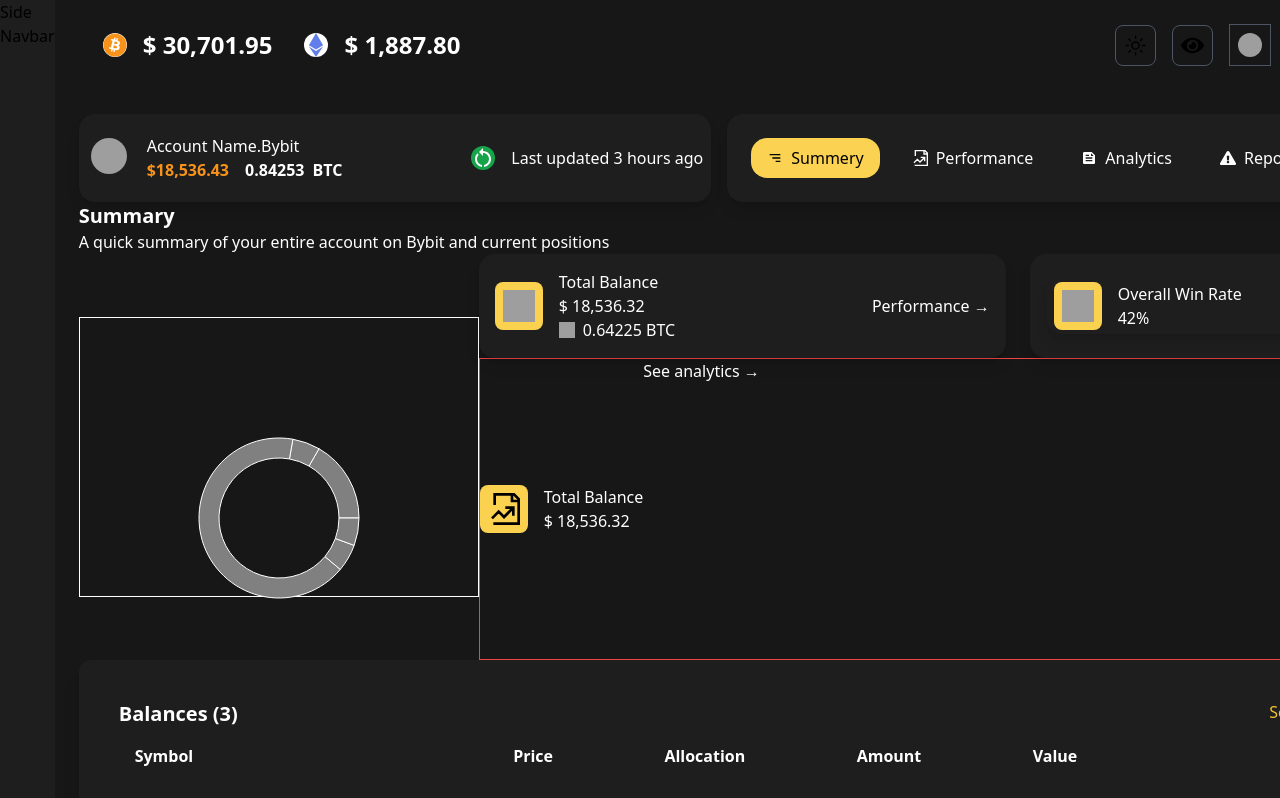
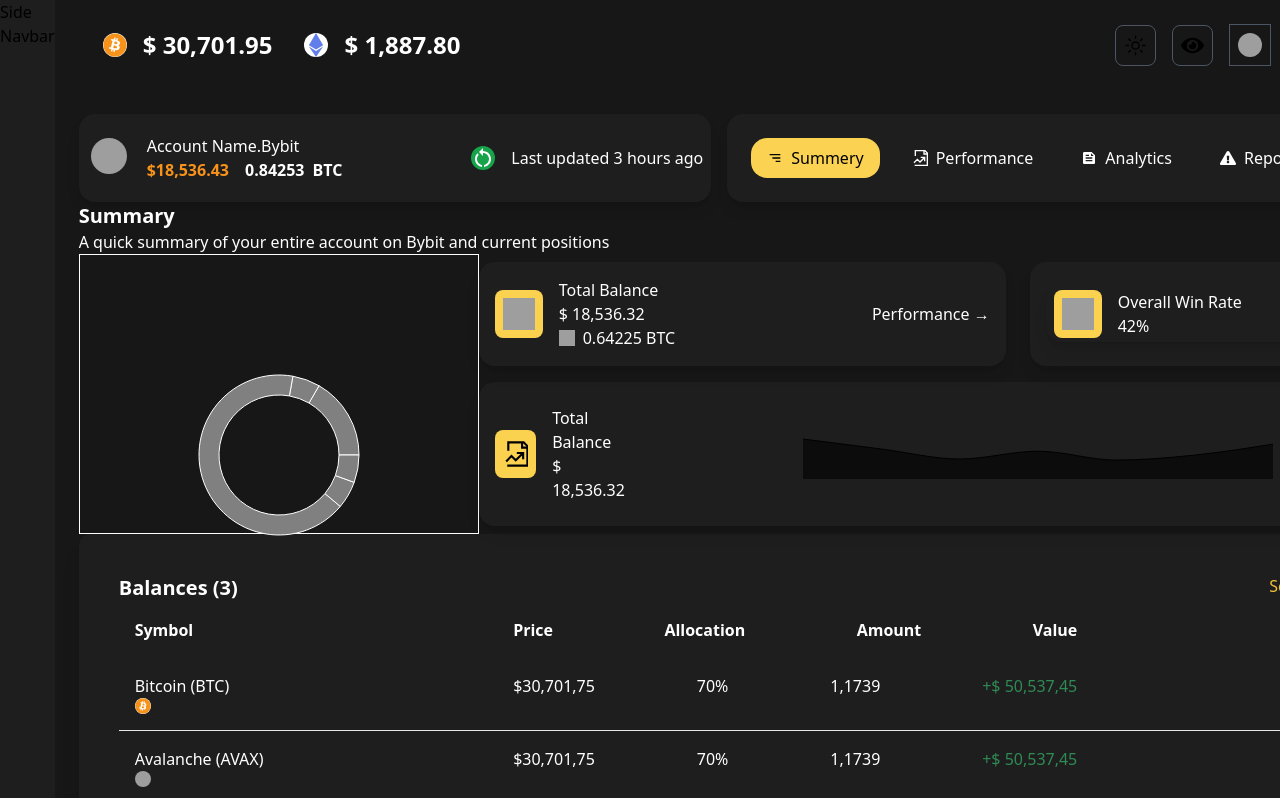
Before and after one commit to iamRazzakk/dashboard, a React (Vite) app: page / in a window 1280 px wide. Shown: the top 798 px of the page. Built offline with nearby package versions, Linux system fonts and the light colour scheme; grey boxes are pictures that could not be loaded.

Commit message:
do some responsibe

```diff
--- /dev/null
+++ b/src/Components/AreaChart/AreaChart.jsx
@@ -0,0 +1,33 @@
+
+import { Area, AreaChart, } from "recharts";
+
+const CustomAreaChart = () => {
+    // Second chart value
+    const data = [
+        { name: 'Page A', uv: 4000, pv: 2400, amt: 2400 },
+        { name: 'Page B', uv: 3000, pv: 1398, amt: 2210 },
+        { name: 'Page C', uv: 2000, pv: 9800, amt: 2290 },
+        { name: 'Page D', uv: 2780, pv: 3908, amt: 2000 },
+        { name: 'Page E', uv: 1890, pv: 4800, amt: 2181 },
+        { name: 'Page F', uv: 2390, pv: 3800, amt: 2500 },
+        { name: 'Page G', uv: 3490, pv: 4300, amt: 2100 },
+    ];
+
+    return (
+        <div className="w-full text-white">
+            {/* Second Chart - Area Chart */}
+            <div className="w-full h-full">
+                <AreaChart className="mx-auto"
+                    width={500}
+                    height={50}
+                    data={data}
+                    margin={{ top: 10, right: 30, left: 0, bottom: 0 }}
+                >
+                    <Area type="monotone" dataKey="uv" stroke="black" fill="black" />
+                </AreaChart>
+            </div>
+        </div>
+    );
+};
+
+export default CustomAreaChart;
--- a/src/pages/Home/Summery.jsx
+++ b/src/pages/Home/Summery.jsx
@@ -1,5 +1,6 @@
-import { PieChart, Pie, Sector, ResponsiveContainer, AreaChart, CartesianGrid, XAxis, YAxis, Tooltip, Area } from 'recharts';
+import { PieChart, Pie, Sector, ResponsiveContainer } from 'recharts';
 import { GrDocumentPerformance } from 'react-icons/gr'; // Importing GrDocumentPerformance
+import CustomAreaChart from '../../Components/AreaChart/AreaChart';
 
 const data = [
     { name: 'Futures', value: 75, color: '#facc15' },
@@ -23,51 +24,7 @@
     const textAnchor = cos >= 0 ? 'start' : 'end';
 
 
-    // secound chart value
-    const data = [
-        {
-            name: 'Page A',
-            uv: 4000,
-            pv: 2400,
-            amt: 2400,
-        },
-        {
-            name: 'Page B',
-            uv: 3000,
-            pv: 1398,
-            amt: 2210,
-        },
-        {
-            name: 'Page C',
-            uv: 2000,
-            pv: 9800,
-            amt: 2290,
-        },
-        {
-            name: 'Page D',
-            uv: 2780,
-            pv: 3908,
-            amt: 2000,
-        },
-        {
-            name: 'Page E',
-            uv: 1890,
-            pv: 4800,
-            amt: 2181,
-        },
-        {
-            name: 'Page F',
-            uv: 2390,
-            pv: 3800,
-            amt: 2500,
-        },
-        {
-            name: 'Page G',
-            uv: 3490,
-            pv: 4300,
-            amt: 2100,
-        },
-    ];
+
     return (
         <g>
             <text x={cx} y={cy} dy={8} textAnchor="middle" fill={fill}>
@@ -101,14 +58,14 @@
     );
 };
 
-const Summary = () => { // Corrected the component name to Summary
+const Summary = () => {
     return (
         <div className='text-white'>
             <h1 className="text-xl font-bold">Summary</h1>
             <p>A quick summary of your entire account on Bybit and current positions</p>
             <div className="md:flex items-center">
                 {/* Pie Chart */}
-                <div>
+                <div className=''>
                     <div className="flex md:w-[400px] md:h-[280px]">
                         {/* Pie Chart */}
                         <div className='border border-white' style={{ width: '100%', height: '100%' }}>
@@ -177,9 +134,9 @@
 
                         {/* PNL */}
                         <div>
-                            <div className='border border-red-500'>
-                                <div className="flex">
-                                    <div className="flex items-center gap-4">
+                            <div className=' mt-4'>
+                                <div className="flex justify-between items-center md:h-[#120px] px-4 py-6 md:w-full shadow-lg md:flex-1 rounded-2xl bg-[#1e1e1e]">
+                                    <div className="flex-1 bg-[#1e1e1e] flex items-center gap-4">
                                         <GrDocumentPerformance className='bg-[#fbd250] rounded-lg h-12 w-12 p-2 text-black'></GrDocumentPerformance>
                                         <div>
                                             <h1>Total Balance</h1>
@@ -187,37 +144,16 @@
                                         </div>
                                     </div>
                                     {/* Secound Chart  */}
-                                    <div>
-                                        {/* Second Chart - Area Chart */}
-                                        <div style={{ width: '100%', height: 300 }}>
-                                            <ResponsiveContainer>
-                                                <AreaChart
-                                                    data={data}
-                                                    margin={{
-                                                        top: 10,
-                                                        right: 30,
-                                                        left: 0,
-                                                        bottom: 0,
-                                                    }}
-                                                >
-                                                    <CartesianGrid strokeDasharray="3 3" />
-                                                    <XAxis dataKey="name" />
-                                                    <YAxis />
-                                                    <Tooltip />
-                                                    <Area type="monotone" dataKey="value" stroke="#8884d8" fill="#8884d8" />
-                                                </AreaChart>
-                                            </ResponsiveContainer>
-                                        </div>
-                                    </div>
-                                    <div>
+                                    <CustomAreaChart className='flex-1 '></CustomAreaChart>
+                                    <div className='flex-1 flex justify-center'> {/* Added 'flex justify-center' to center the button */}
                                         <button>
                                             See analytics →
                                         </button>
                                     </div>
                                 </div>
-
                             </div>
                         </div>
+
                     </div>
                 </div>
             </div>
```
